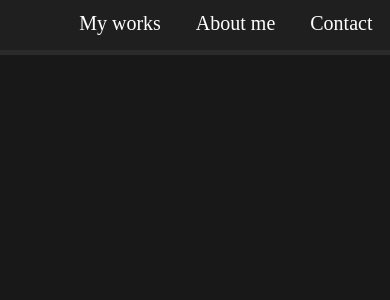
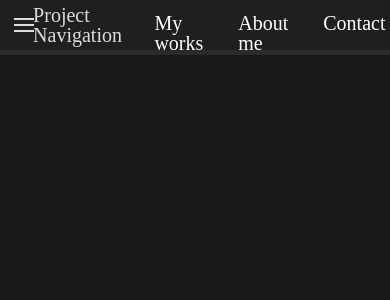
Before and after one commit to PlumpAndProud/personal-website, a React (Create React App) app: page / in a window 390 px wide. Shown: the top 300 px of the page. Built offline with nearby package versions, Linux system fonts and the light colour scheme.

Commit message:
+ Hamburger html, scss, start of styling

```diff
--- a/src/components/Header/Hamburger/Hamburger.js
+++ b/src/components/Header/Hamburger/Hamburger.js
@@ -0,0 +1,22 @@
+import Hamburger from "hamburger-react";
+import { useState } from "react";
+import style from "./Hamburger.module.scss";
+
+export default function HamburgerSection() {
+  const [isOpen, setOpen] = useState(false);
+
+  return (
+    <>
+      <div className={style.Project_navigation_wrapper}>
+        <Hamburger
+          toggled={isOpen}
+          size={20}
+          toggle={setOpen}
+          color="#dddddd"
+        />
+        <div className={style.Project_navigation}>Project Navigation</div>
+      </div>
+    </>
+    //
+  );
+}
--- /dev/null
+++ b/src/components/Header/Hamburger/Hamburger.module.scss
@@ -0,0 +1,9 @@
+.Project_navigation_wrapper {
+  display: flex;
+  align-items: center;
+
+  .Project_navigation {
+    color: #dddddd;
+    font-size: 20px;
+  }
+}
--- a/src/components/Header/Header.js
+++ b/src/components/Header/Header.js
@@ -1,8 +1,11 @@
+import HamburgerSection from "./Hamburger/Hamburger";
 import style from "./Header.module.scss";
 
 export default function Header() {
   return (
     <>
+      <div className={style.Nav_block}>
+        <HamburgerSection />
         <ul className={style.Navbar}>
           <li className={style.Projects}>
             <a href="">My works</a>
@@ -14,6 +17,7 @@ export default function Header() {
             <a href="">Contact</a>
           </li>
         </ul>
+      </div>
     </>
   );
 }
--- a/src/components/Header/Header.module.scss
+++ b/src/components/Header/Header.module.scss
@@ -1,8 +1,11 @@
-.Navbar {
+.Nav_block {
+  display: flex;
+  justify-content: space-between;
   height: 50px;
   background-color: #1f1f1f;
   border-bottom: 5px solid #2b2b2b;
 
+  .Navbar {
     font-size: 20px;
     display: flex;
     flex-direction: row;
@@ -14,3 +17,4 @@
       margin: 0 5px 0 5px;
     }
   }
+}
```
Lines whose indentation alone changed are shown as unchanged.
